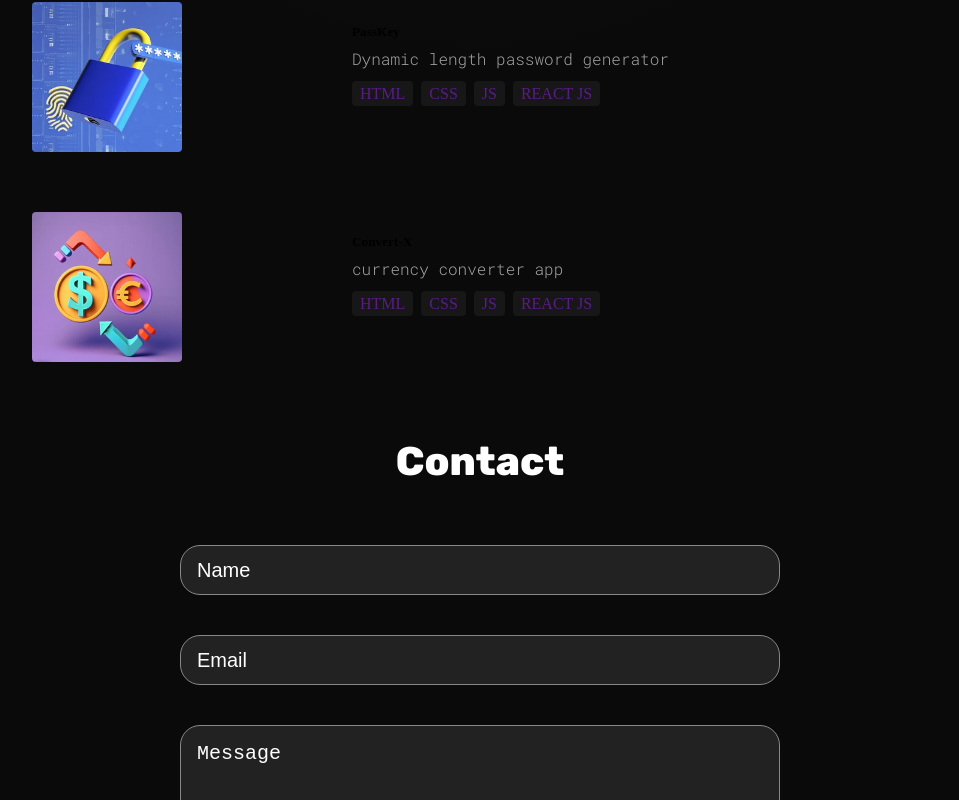
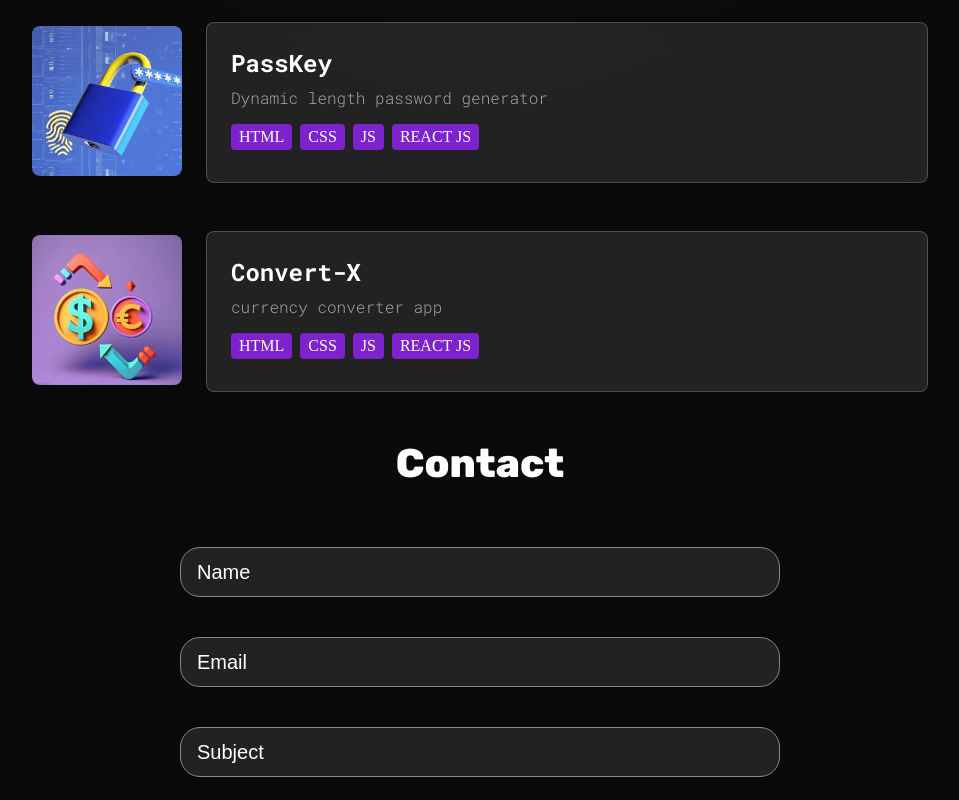
Before and after one commit to rohit-bhardwajj/rohit-bhardwaj, a React (Vite) app: page / in a window 1280 px wide. Shown: the part 1620-2420 px from the top of the page, without its empty margins (160-1119 px from the left). Built offline with nearby package versions, Linux system fonts and the light colour scheme.

Commit message:
fine-tuning-projects-section

```diff
--- a/src/App.jsx
+++ b/src/App.jsx
@@ -14,7 +14,7 @@ function App() {
   const { scrollYProgress } = useScroll();
 
   return (
-      <div>
+      <div >
         {/* <Navbar/> */}
         <div className="element">
                <motion.div className="progress-bar" style={{ scaleX: scrollYProgress }} />
--- a/src/Sections/Projects2/Projects2.jsx
+++ b/src/Sections/Projects2/Projects2.jsx
@@ -1,23 +1,34 @@
-import React from 'react'
+import React from 'react';
 import ProjectData from './ProjectData';
+
 function Projects2() {
     return (
-        <div className='border-b border-neutral-900 pb-4 '>
-            <h1 className='my-20 text-center text-4xl'>Projects</h1>
-            <div>{ProjectData.map((project, index) => (
-                <div key={index} className='mb-8 flex flex-wrap lg:justify-center'>
-                    <div className="w-full lg:w-1/4">
-                        <img src={project.image}
-                        width={150} height={150}
+        <div className='border-b border-neutral-900 pb-12'>
+            <h1 className='my-20 text-center text-4xl font-bold text-white'>Projects</h1>
+            <div className='flex flex-col space-y-12 items-center px-6'>
+                {ProjectData.map((project, index) => (
+                    <div key={index} className='flex flex-col items-center lg:flex-row lg:items-center w-full max-w-4xl space-y-6 lg:space-y-0 lg:space-x-6'>
+                        <div className="flex-shrink-0">
+                            <img
+                                src={project.image}
+                                width={150}
+                                height={150}
                                 alt={project.title}
-                        className='mb-6 rounded' />
+                                className='rounded-lg shadow-lg transition-transform duration-200 transform hover:scale-105'
+                            />
                         </div>
-                    <div className="w-full max-w-xl lg:w-3/4">
-                    <h5 className='mb-2 font-semibold  dark:text-white'>{project.title}</h5>
+                        <div className="bg-white/10 bg-opacity-10 backdrop-blur-md border border-white border-solid border-opacity-20 p-6 rounded-lg shadow-md w-full">
+                            <h3 className='mb-2 text-2xl font-bold text-white'>{project.title}</h3>
                             <p className='mb-4 text-neutral-400'>{project.desc}</p>
-                    {project.technologies.map((tech,index)=>(
-                        <span key={index} className='mr-2 rounded text-purple-900 text-small font-medium bg-neutral-900 px-2 py-1'>{tech}</span>
+                            <div className='flex flex-wrap'>
+                                {project.technologies.map((tech, index) => (
+                                    <span
+                                        key={index}
+                                        className='mr-2 mb-2 rounded text-white text-small font-medium bg-purple-700 px-2 py-1 shadow-sm transition-transform duration-200 transform hover:scale-105'>
+                                        {tech}
+                                    </span>
                                 ))}
+                            </div>
                         </div>
                     </div>
                 ))}
@@ -26,4 +37,4 @@ function Projects2() {
     )
 }
 
-export default Projects2
+export default Projects2;
--- a/src/Sections/contact/Contact.jsx
+++ b/src/Sections/contact/Contact.jsx
@@ -7,11 +7,16 @@ const Contact = () => {
         <form action="https://formspree.io/f/xnqeedvz" method='post'>
           <div className='formGroup'>
             <label htmlFor="name" hidden>Name</label>
-            <input type="text" name='name' placeholder='Name' id="name" required/>
+            <input type="name" name='name' placeholder='Name' id="name" required/>
           </div>
           <div className='formGroup'>
             <label htmlFor="email" hidden>Email</label>
-            <input type="text" name='email' placeholder='Email' id="email" required/>
+            <input type="email" name='email' placeholder='Email' id="email" required/>
+          </div>
+
+          <div className='formGroup'>
+            <label htmlFor="subject" hidden>Subject</label>
+            <input type="text" name='subject' placeholder='Subject' id="subject" required/>
           </div>
 
           <div className='formGroup'>
--- a/tailwind.config.js
+++ b/tailwind.config.js
@@ -14,5 +14,5 @@ module.exports = {
   variants: {
     extend: {},
   },
-  plugins: [],
+  plugins: [ ],
 };
```
Lines whose indentation alone changed are shown as unchanged.
